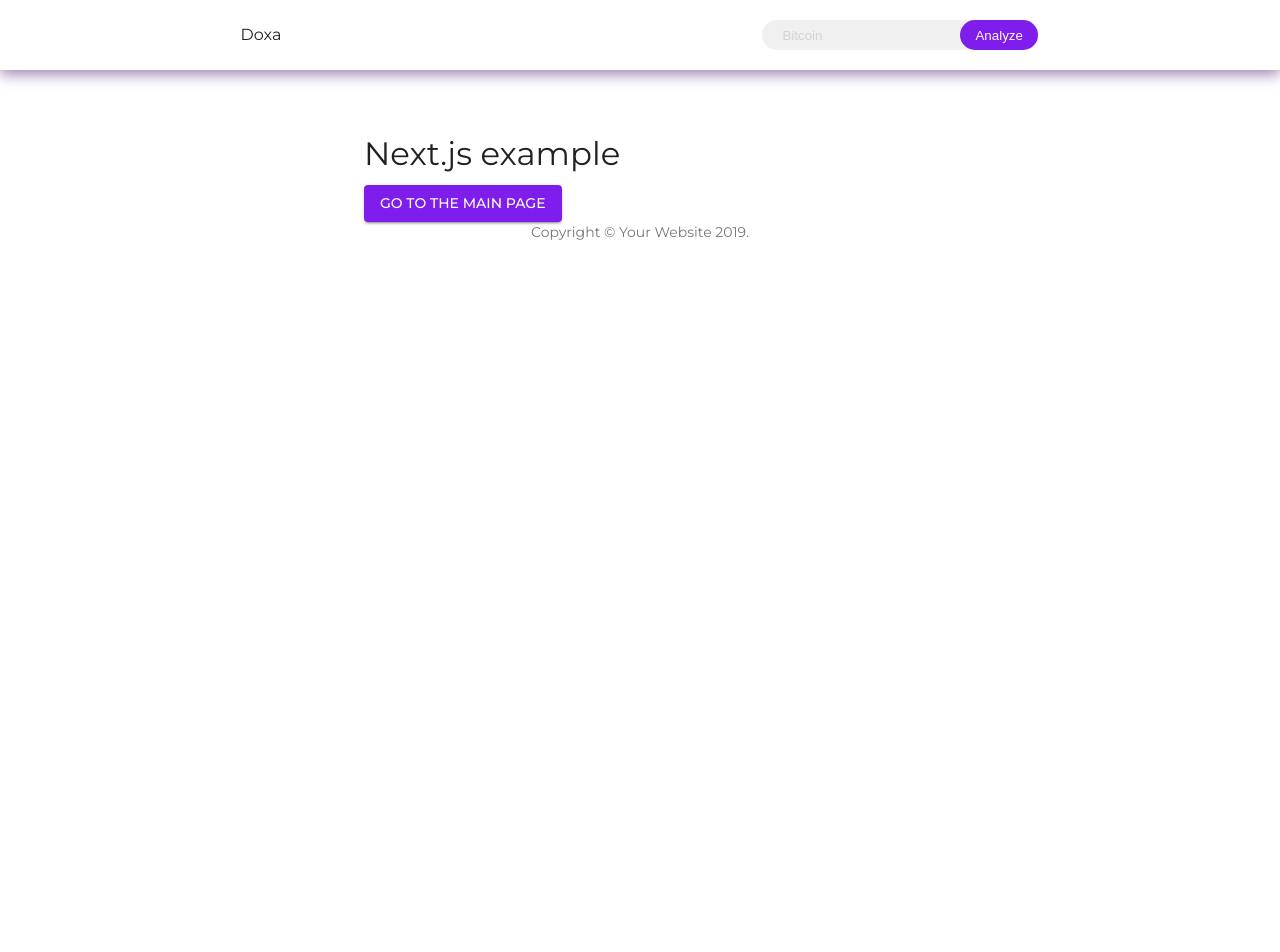
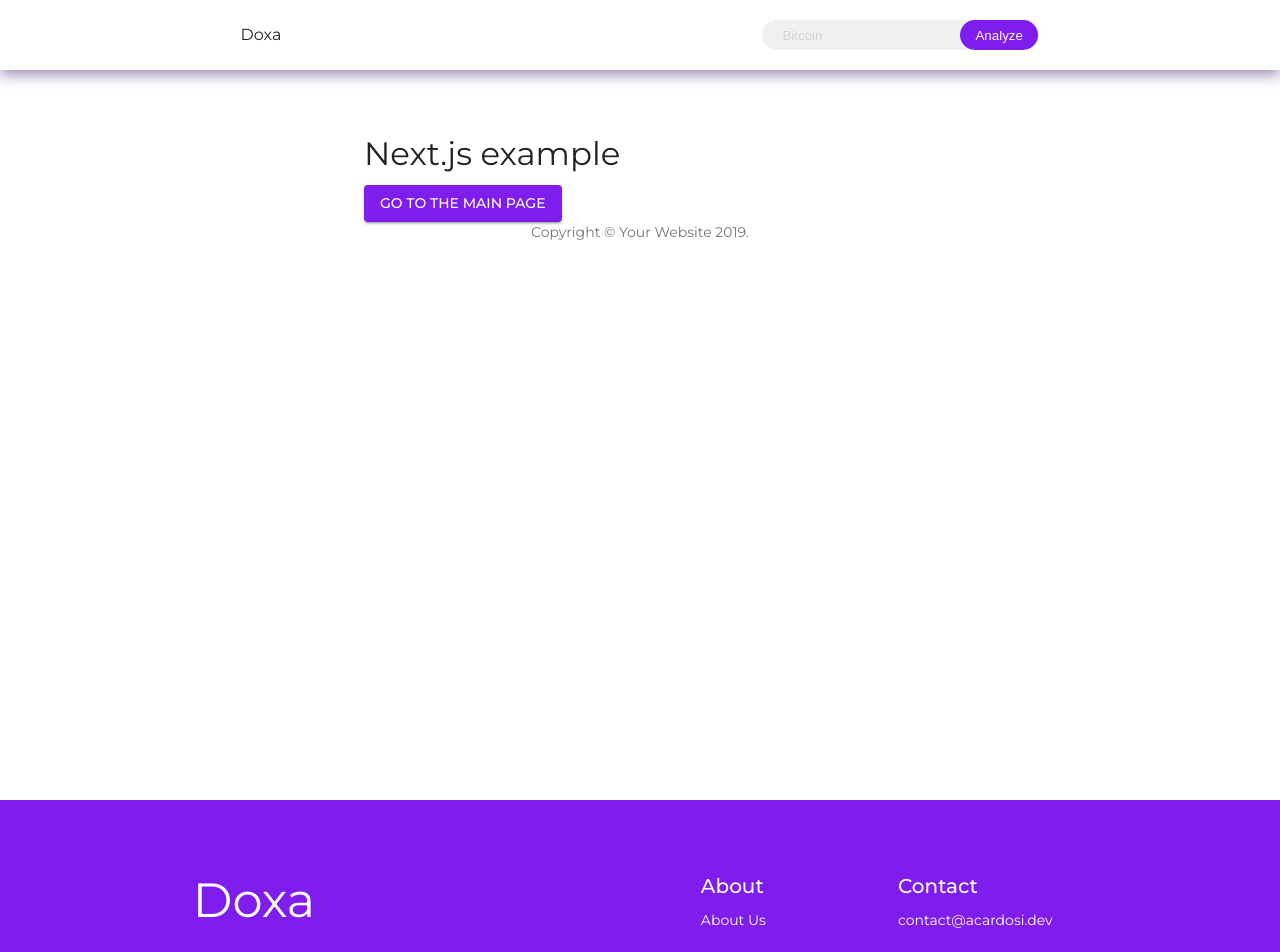
Before and after one commit to adcar/doxa-frontend, a Next.js app: page /about in a window 1280 px wide. Shown: the top 952 px of the page. Before the commit the page ends 800 px from the top, so only its background shows below. Built offline with nearby package versions, Linux system fonts and the light colour scheme.

Commit message:
Added a footer

```diff
--- a/pages/_app.js
+++ b/pages/_app.js
@@ -9,6 +9,7 @@ import { ApolloProvider } from "@apollo/react-hooks";
 import "./empty.css";
 import fetch from "isomorphic-fetch";
 import Navbar from "../src/components/Navbar";
+import Footer from "../src/components/Footer";
 
 const client = new ApolloClient({
   uri: "https://doxa-api.herokuapp.com/graphql"
@@ -36,7 +37,15 @@ export default class MyApp extends App {
             {/* CssBaseline kickstart an elegant, consistent, and simple baseline to build upon. */}
             <CssBaseline />
             <Navbar />
-            <Component {...pageProps} />
+            <main
+              style={{
+                minHeight: "calc(100vh - (70px + 64px + 48px))"
+              }}
+            >
+              <Component {...pageProps} />
+            </main>
+
+            <Footer />
           </ThemeProvider>
         </React.Fragment>
       </ApolloProvider>
--- /dev/null
+++ b/src/components/Footer.js
@@ -0,0 +1,62 @@
+import React from "react";
+import makeStyles from "@material-ui/core/styles/makeStyles";
+import Typography from "@material-ui/core/Typography";
+import Grid from "@material-ui/core/Grid";
+import Link from "../Link";
+
+const useStyles = makeStyles(theme => ({
+  root: {
+    marginTop: theme.spacing(6),
+    backgroundColor: theme.palette.primary.main,
+    height: 200,
+    color: theme.palette.primary.contrastText
+  },
+  grid: {
+    height: "100%"
+  },
+  link: {
+    color: "inherit",
+    textDecoration: "none",
+    "&:hover": {
+      textDecoration: "underline"
+    }
+  }
+}));
+
+export default function Footer() {
+  const classes = useStyles();
+  return (
+    <footer className={classes.root}>
+      <Grid
+        container
+        justify="space-around"
+        alignItems="center"
+        className={classes.grid}
+      >
+        <Grid item>
+          <Typography variant="h3">Doxa</Typography>
+        </Grid>
+        <Grid item>
+          <Grid container spacing={1}>
+            <Grid item sm={6}>
+              <Typography variant="h6">About</Typography>
+            </Grid>
+            <Grid item sm={6}>
+              <Typography variant="h6">Contact</Typography>
+            </Grid>
+            <Grid item sm={6}>
+              <Link href="/about-us" className={classes.link}>
+                About Us
+              </Link>
+            </Grid>
+            <Grid item sm={6}>
+              <a href="mailto:contact@acardosi.dev" className={classes.link}>
+                contact@acardosi.dev
+              </a>
+            </Grid>
+          </Grid>
+        </Grid>
+      </Grid>
+    </footer>
+  );
+}
```
